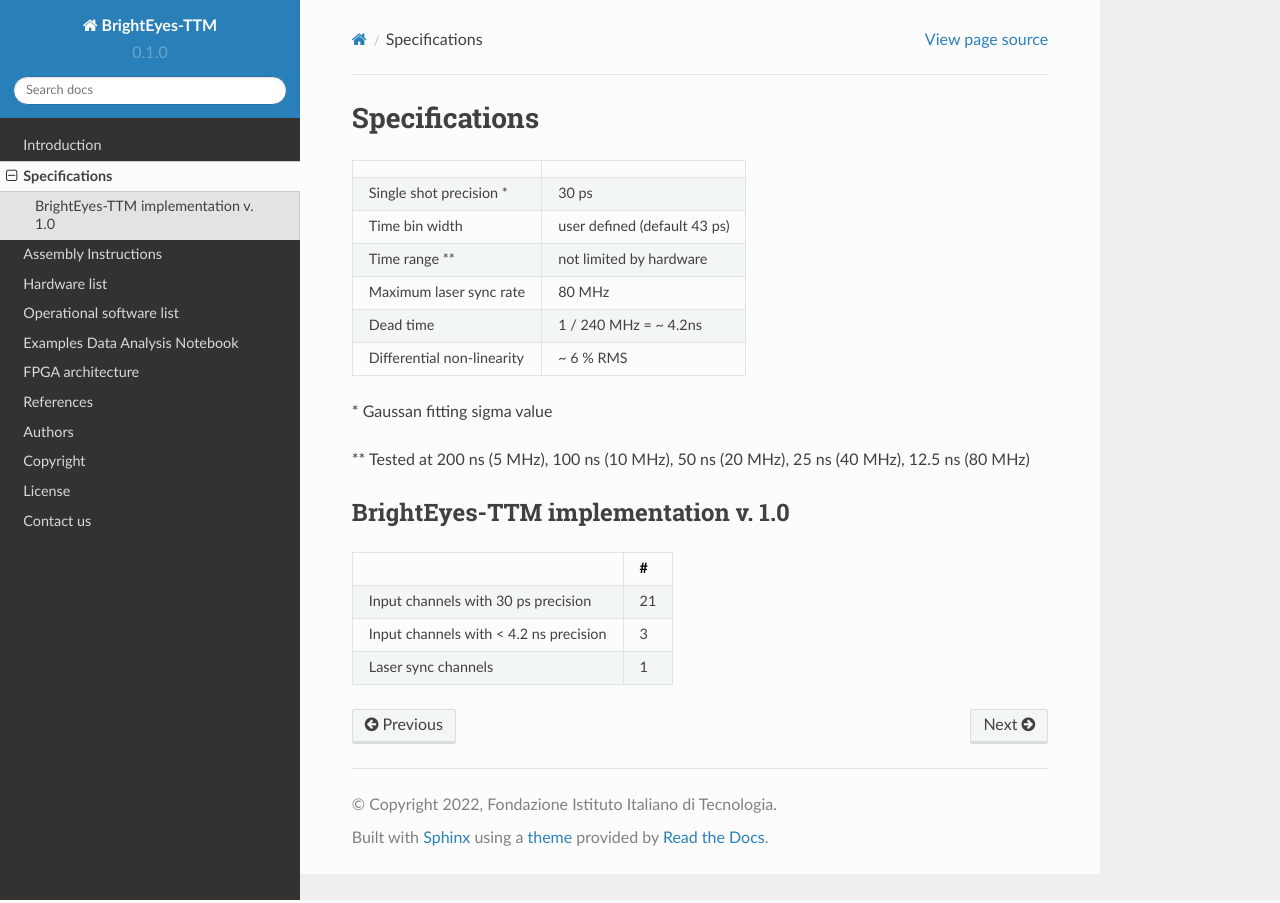
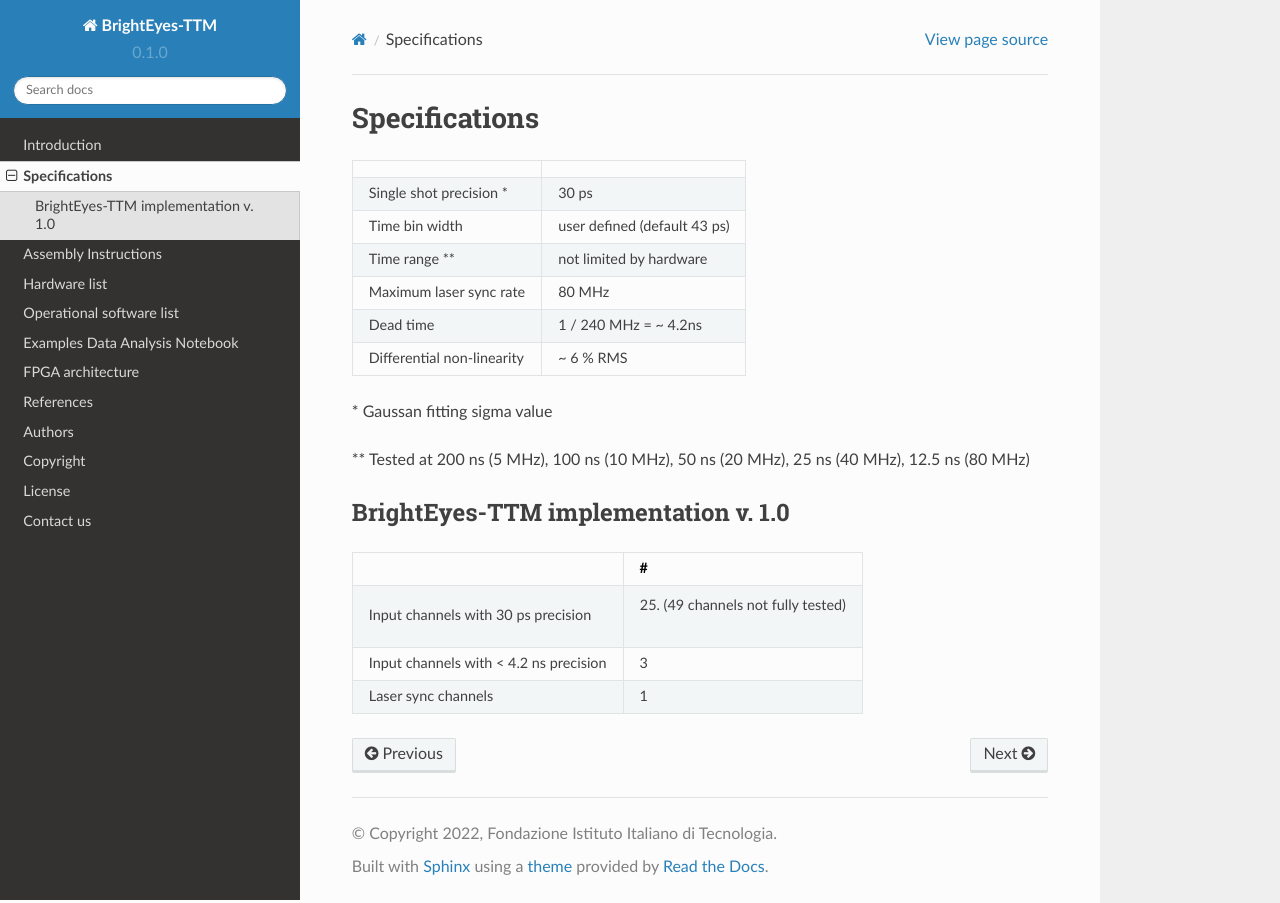
Before and after one commit to mattia-donato/BrightEyes-TTM-docs, a Sphinx documentation site: the page built from docs/source/specifications.md, in a window 1280 px wide. Built offline with Sphinx 7.4.7 and the Read the Docs theme 2.0.0, drawn with Linux system fonts in a browser that asks for light colours.

Commit message:
Update specifications.md

```diff
--- a/docs/source/specifications.md
+++ b/docs/source/specifications.md
@@ -35,7 +35,7 @@
    * -
      - #
    * - Input channels with 30 ps precision
-     - 21
+     - 25. (49 channels not fully tested)
    * - Input channels with < 4.2 ns precision
      - 3
    * - Laser sync channels
```
